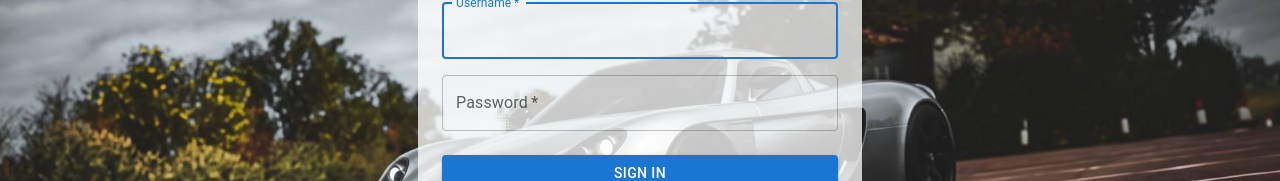
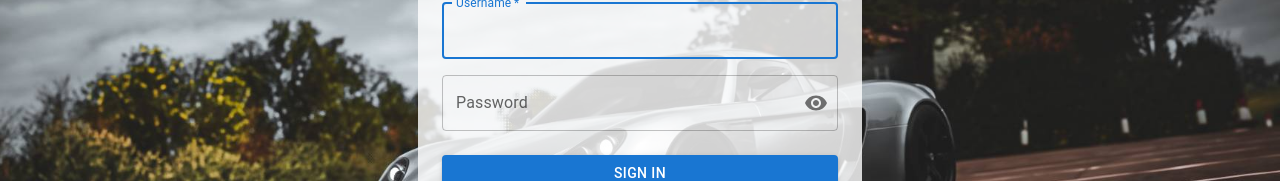
Before and after one commit to Digital-Human-BK/Simple-Cars, a React (Create React App) app: page / in a window 1280 px wide. Shown: the part 209-390 px from the top of the page. Built offline with nearby package versions, Linux system fonts and the light colour scheme.

Commit message:
Connected to the back-end

```diff
--- a/src/pages/SignIn/SignIn.tsx
+++ b/src/pages/SignIn/SignIn.tsx
@@ -1,28 +1,60 @@
-import {  useNavigate } from "react-router-dom";
+import React, { useState } from "react";
+import { useNavigate } from "react-router-dom";
 
+import { signInStyles } from "./styles";
 import Button from "@mui/material/Button";
 import TextField from "@mui/material/TextField";
 import Link from "@mui/material/Link";
 import Grid from "@mui/material/Grid";
 import Box from "@mui/material/Box";
+import FormControl from "@mui/material/FormControl";
 import Typography from "@mui/material/Typography";
 import Container from "@mui/material/Container";
+import IconButton from "@mui/material/IconButton";
+import OutlinedInput from "@mui/material/OutlinedInput";
+import InputLabel from "@mui/material/InputLabel";
+import InputAdornment from "@mui/material/InputAdornment";
+import Visibility from "@mui/icons-material/Visibility";
+import VisibilityOff from "@mui/icons-material/VisibilityOff";
 
-
-import { signInStyles } from "./styles";
+import { login } from "../../services/authentication";
 import logo from "../../assets/logo.png";
 import Copyright from "../../components/common/Copyright/Copyright";
+
+type ChangeEvent = React.ChangeEvent<HTMLInputElement | HTMLTextAreaElement>;
 
 export default function SignIn() {
   const navigate = useNavigate();
 
-  const handleSubmit = (event: React.FormEvent<HTMLFormElement>) => {
+  const [showPassword, setShowPassword] = useState(false);
+  const [userCredentials, setUserCredentials] = useState({
+    username: "",
+    password: "",
+  });
+
+  const handleToggleShowPassword = () => {
+    setShowPassword((prevState) => !prevState);
+  };
+
+  const handleMouseDownPassword = (event: React.MouseEvent<HTMLButtonElement>) => {
     event.preventDefault();
-    const data = new FormData(event.currentTarget);
-    console.log({
-      username: data.get("username"),
-      password: data.get("password"),
-    });
+  };
+
+  const handleChange = (ev: ChangeEvent, key: string) => {
+    setUserCredentials((prevState) => ({
+      ...prevState,
+      [key]: ev.target.value,
+    }));
+  };
+
+  const handleSubmit = async (ev: React.FormEvent<HTMLFormElement>) => {
+    ev.preventDefault();
+    try {
+      const user = await login(userCredentials);
+      console.log(user);
+    } catch (error) {
+      alert(error);
+    }
   };
 
   return (
@@ -35,9 +67,7 @@ export default function SignIn() {
         maxWidth="xs"
         sx={signInStyles.card}
       >
-        <Box
-          sx={signInStyles.formContainer}
-        >
+        <Box sx={signInStyles.formContainer}>
           <Typography
             component="h1"
             variant="h4"
@@ -66,20 +96,41 @@ export default function SignIn() {
                   label="Username"
                   name="username"
                   autoFocus
+                  onChange={(ev) => handleChange(ev, "username")}
+                  value={userCredentials.username}
                 />
               </Grid>
               <Grid
                 item
                 xs={12}
               >
-                <TextField
-                  required
+                <FormControl
+                  variant="outlined"
                   fullWidth
-                  name="password"
-                  label="Password"
-                  type="password"
-                  id="password"
-                />
+                >
+                  <InputLabel htmlFor="outlined-adornment-password">
+                    Password
+                  </InputLabel>
+                  <OutlinedInput
+                    id="outlined-adornment-password"
+                    type={showPassword ? "text" : "password"}
+                    value={userCredentials.password}
+                    onChange={(ev) => handleChange(ev, "password")}
+                    endAdornment={
+                      <InputAdornment position="end">
+                        <IconButton
+                          aria-label="toggle password visibility"
+                          onClick={handleToggleShowPassword}
+                          onMouseDown={handleMouseDownPassword}
+                          edge="end"
+                        >
+                          {showPassword ? <VisibilityOff /> : <Visibility />}
+                        </IconButton>
+                      </InputAdornment>
+                    }
+                    label="Password"
+                  />
+                </FormControl>
               </Grid>
             </Grid>
             <Button
@@ -106,7 +157,7 @@ export default function SignIn() {
                   variant="body2"
                   underline="hover"
                   sx={{
-                    cursor: "pointer"
+                    cursor: "pointer",
                   }}
                 >
                   Don't have an account? Sign Up
--- a/src/pages/SignIn/styles.tsx
+++ b/src/pages/SignIn/styles.tsx
@@ -12,7 +12,7 @@ export const signInStyles = {
   card: {
     padding: "2rem 1rem",
     borderRadius: "0.25rem",
-    backgroundColor: "rgba(255,255,255, 0.75)",
+    backgroundColor: "rgba(255,255,255, 0.80)",
   },
   formContainer: {
     display: "flex",
--- a/src/pages/SignUp/SignUp.tsx
+++ b/src/pages/SignUp/SignUp.tsx
@@ -1,29 +1,72 @@
+import { useState } from "react";
 import { useNavigate } from "react-router-dom";
 
+import { signUpStyles } from "./styles";
 import Button from "@mui/material/Button";
 import TextField from "@mui/material/TextField";
 import Link from "@mui/material/Link";
 import Grid from "@mui/material/Grid";
 import Box from "@mui/material/Box";
+import FormControl from "@mui/material/FormControl";
 import Typography from "@mui/material/Typography";
 import Container from "@mui/material/Container";
+import IconButton from "@mui/material/IconButton";
+import OutlinedInput from "@mui/material/OutlinedInput";
+import InputLabel from "@mui/material/InputLabel";
+import InputAdornment from "@mui/material/InputAdornment";
+import Visibility from "@mui/icons-material/Visibility";
+import VisibilityOff from "@mui/icons-material/VisibilityOff";
 
+import { login, register } from "../../services/authentication";
 import Copyright from "../../components/common/Copyright/Copyright";
-import { signUpStyles } from "./styles";
 
+type ChangeEvent = React.ChangeEvent<HTMLInputElement | HTMLTextAreaElement>;
 
 export default function SignUp() {
   const navigate = useNavigate();
 
-  const handleSubmit = (event: React.FormEvent<HTMLFormElement>) => {
+  const [showPassword, setShowPassword] = useState(false);
+  const [userCredentials, setUserCredentials] = useState({
+    firstName: "",
+    lastName: "",
+    username: "",
+    password: "",
+  });
+
+  const handleToggleShowPassword = () => {
+    setShowPassword((prevState) => !prevState);
+  };
+
+  const handleMouseDownPassword = (
+    event: React.MouseEvent<HTMLButtonElement>
+  ) => {
     event.preventDefault();
-    const data = new FormData(event.currentTarget);
-    console.log({
-      firstName: data.get("firstName"),
-      lastName: data.get("lastName"),
-      username: data.get("username"),
-      password: data.get("password"),
-    });
+  };
+
+  const handleChange = (ev: ChangeEvent, key: string) => {
+    console.log(ev.target.value);
+
+    setUserCredentials((prevState) => ({
+      ...prevState,
+      [key]: ev.target.value,
+    }));
+  };
+
+  const handleSubmit = async (event: React.FormEvent<HTMLFormElement>) => {
+    event.preventDefault();
+
+    try {
+      await register(userCredentials);
+
+      const user = await login({
+        username: userCredentials.username,
+        password: userCredentials.password,
+      });
+
+      console.log(user);
+    } catch (error) {
+      alert(error);
+    }
   };
 
   return (
@@ -36,9 +79,7 @@ export default function SignUp() {
         maxWidth="xs"
         sx={signUpStyles.card}
       >
-        <Box
-          sx={signUpStyles.formContainer}
-        >
+        <Box sx={signUpStyles.formContainer}>
           <Typography
             component="h1"
             variant="h4"
@@ -62,11 +103,12 @@ export default function SignUp() {
                 sm={6}
               >
                 <TextField
-                  name="firstName"
                   required
                   fullWidth
                   id="firstName"
+                  name="firstName"
                   label="First Name"
+                  onChange={(ev) => handleChange(ev, "fistName")}
                 />
               </Grid>
               <Grid
@@ -80,6 +122,7 @@ export default function SignUp() {
                   id="lastName"
                   label="Last Name"
                   name="lastName"
+                  onChange={(ev) => handleChange(ev, "lastName")}
                 />
               </Grid>
               <Grid
@@ -92,20 +135,40 @@ export default function SignUp() {
                   id="username"
                   label="Username"
                   name="username"
+                  onChange={(ev) => handleChange(ev, "username")}
                 />
               </Grid>
               <Grid
                 item
                 xs={12}
               >
-                <TextField
-                  required
+                <FormControl
+                  variant="outlined"
                   fullWidth
-                  name="password"
-                  label="Password"
-                  type="password"
-                  id="password"
-                />
+                >
+                  <InputLabel htmlFor="outlined-adornment-password">
+                    Password
+                  </InputLabel>
+                  <OutlinedInput
+                    id="outlined-adornment-password"
+                    type={showPassword ? "text" : "password"}
+                    value={userCredentials.password}
+                    onChange={(ev) => handleChange(ev, "password")}
+                    endAdornment={
+                      <InputAdornment position="end">
+                        <IconButton
+                          aria-label="toggle password visibility"
+                          onClick={handleToggleShowPassword}
+                          onMouseDown={handleMouseDownPassword}
+                          edge="end"
+                        >
+                          {showPassword ? <VisibilityOff /> : <Visibility />}
+                        </IconButton>
+                      </InputAdornment>
+                    }
+                    label="Password"
+                  />
+                </FormControl>
               </Grid>
             </Grid>
             <Button
--- a/src/pages/SignUp/styles.tsx
+++ b/src/pages/SignUp/styles.ts
@@ -12,7 +12,7 @@ export const signUpStyles = {
   card: {
     padding: "2rem 1rem",
     borderRadius: "0.25rem",
-    backgroundColor: "rgba(255,255,255, 0.75)",
+    backgroundColor: "rgba(255,255,255, 0.80)",
   },
   formContainer: {
     display: "flex",
--- a/src/services/authentication.ts
+++ b/src/services/authentication.ts
@@ -1 +1,61 @@
-export {}
+import { BASE_URL, authEndpoints } from "../api/api";
+
+type userLogin = {
+  username: string;
+  password: string;
+};
+
+type userRegister = {
+  firstName: string;
+  lastName: string;
+  username: string;
+  password: string;
+};
+
+export async function login(loginData: userLogin) {
+  try {
+    const res = await fetch(BASE_URL + authEndpoints.login, {
+      method: "POST",
+      headers: {
+        "Content-Type": "application/json",
+      },
+      body: JSON.stringify(loginData),
+    });
+
+    if (res.status === 401) {
+      throw new Error("Wrong Username or Password");
+    }
+
+    if (res.ok) {
+      return res.json();
+    } else {
+      throw new Error("Something went wrong!");
+    }
+  } catch (error: any) {
+    throw error.message;
+  }
+}
+
+export async function register(registerData: userRegister) {
+  try {
+    const res = await fetch(BASE_URL + authEndpoints.register, {
+      method: "POST",
+      headers: {
+        "Content-Type": "application/json",
+      },
+      body: JSON.stringify(registerData),
+    });
+
+    if (res.status === 500) {
+      throw new Error("User already exist");
+    }
+
+    if (res.ok) {
+      console.log("Success");
+    } else {
+      throw new Error("Something went wrong!");
+    }
+  } catch (error: any) {
+    throw error.message;
+  }
+}
```
Also changed, not shown: src/api/api.ts (+62 -4 lines), src/components/Link.tsx (renamed from src/components/Dummy.tsx).
